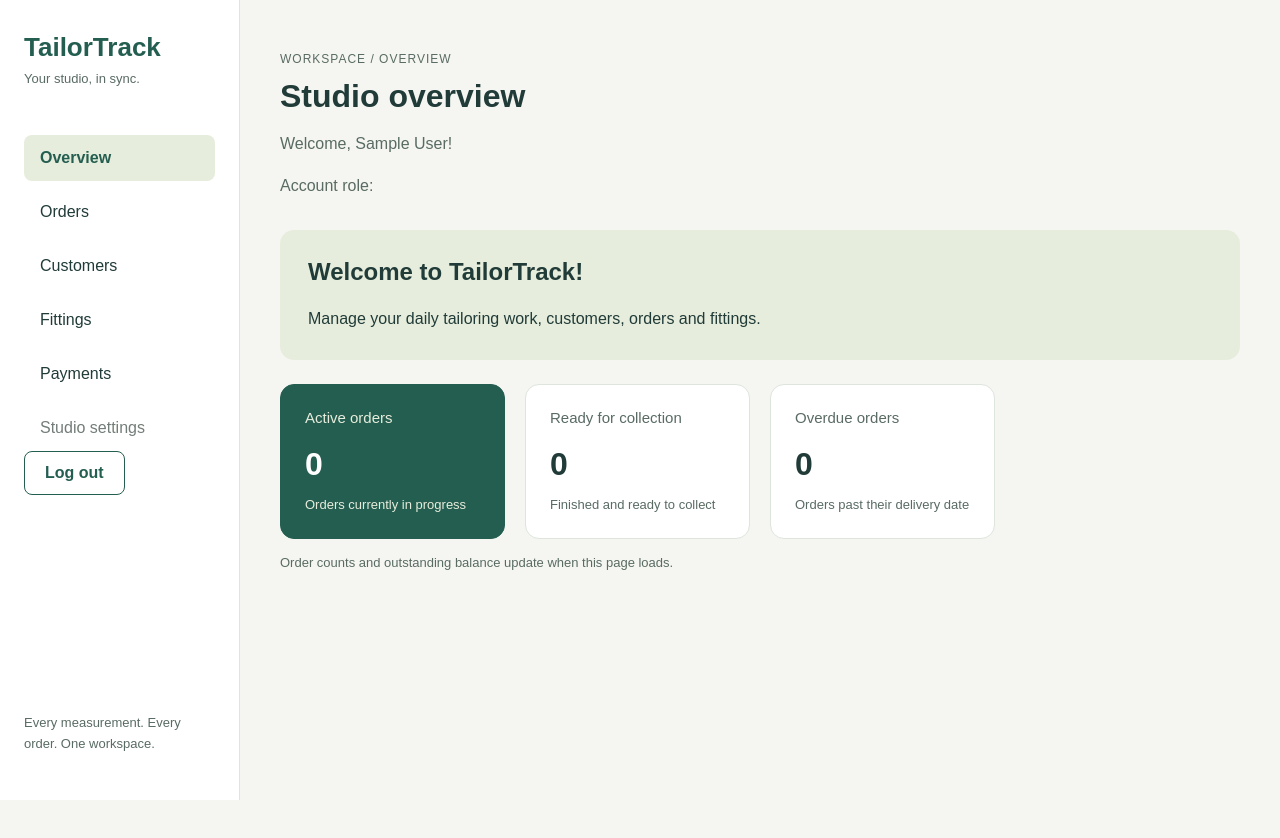
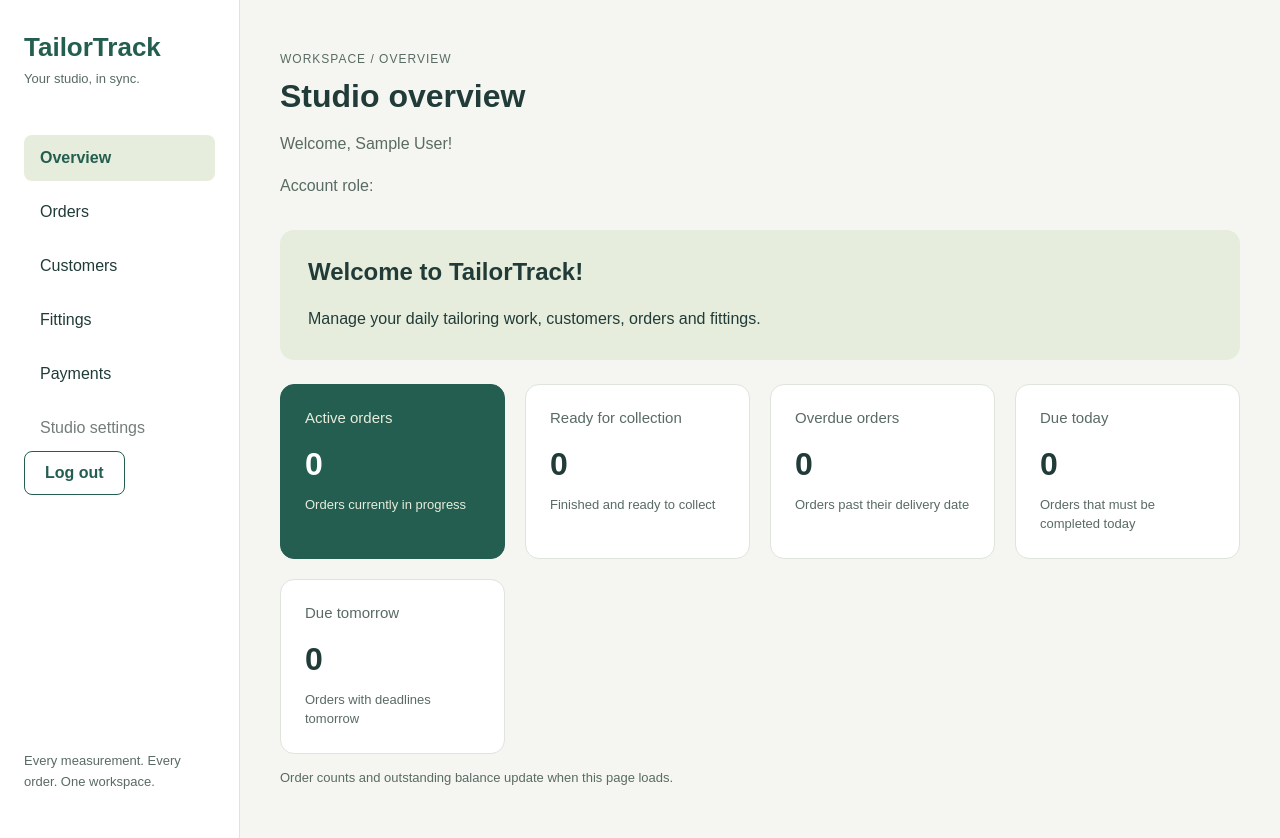
Before and after one commit to mashi-shishara/TailorTrack, a PHP site: page / in a window 1280 px wide. Before the commit the page ends 800 px from the top, so only its background shows below. Run offline with PHP 8.4, Linux system fonts and the light colour scheme; the visitor is signed in with stand-in values (Sample User, id 1); data that the repository does not hold is empty; a stand-in replaces the project's code that opens the database connection.

Commit message:
Add order deadline reminder cards

```diff
--- a/index.php
+++ b/index.php
@@ -280,6 +280,39 @@ try {
 
             </article>
 
+            <article class="summary-card">
+
+                <h2>Due today</h2>
+
+                <p class="summary-value">
+                    <?= $summary !== null
+                        ? (int) $summary['due_today_orders']
+                        : '—' ?>
+                </p>
+
+                <p class="summary-note">
+                    Orders that must be completed today
+                </p>
+
+            </article>
+
+            <article class="summary-card">
+
+                <h2>Due tomorrow</h2>
+
+                <p class="summary-value">
+                    <?= $summary !== null
+                        ? (int) $summary['due_tomorrow_orders']
+                        : '—' ?>
+                </p>
+
+                <p class="summary-note">
+                    Orders with deadlines tomorrow
+                </p>
+
+            </article>
+
+
 
             <?php if ($isOwner): ?>
 
```
